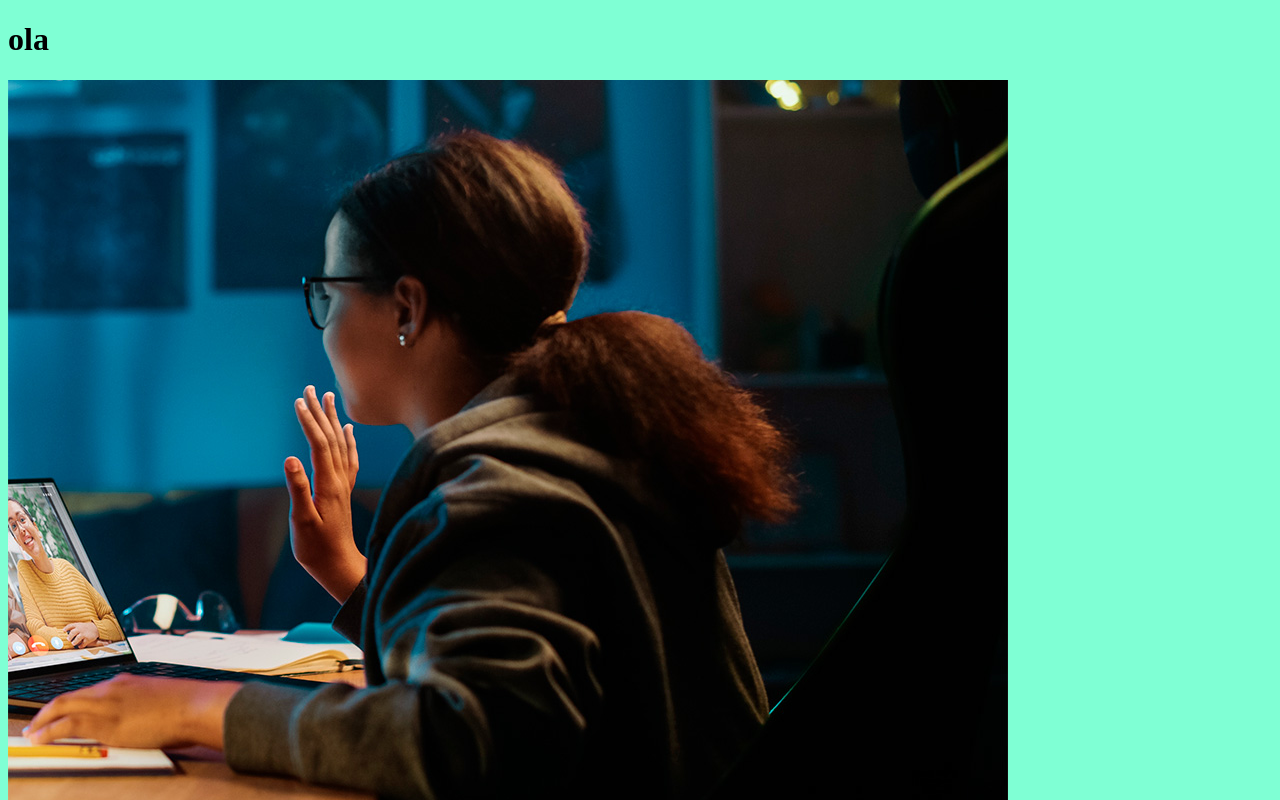
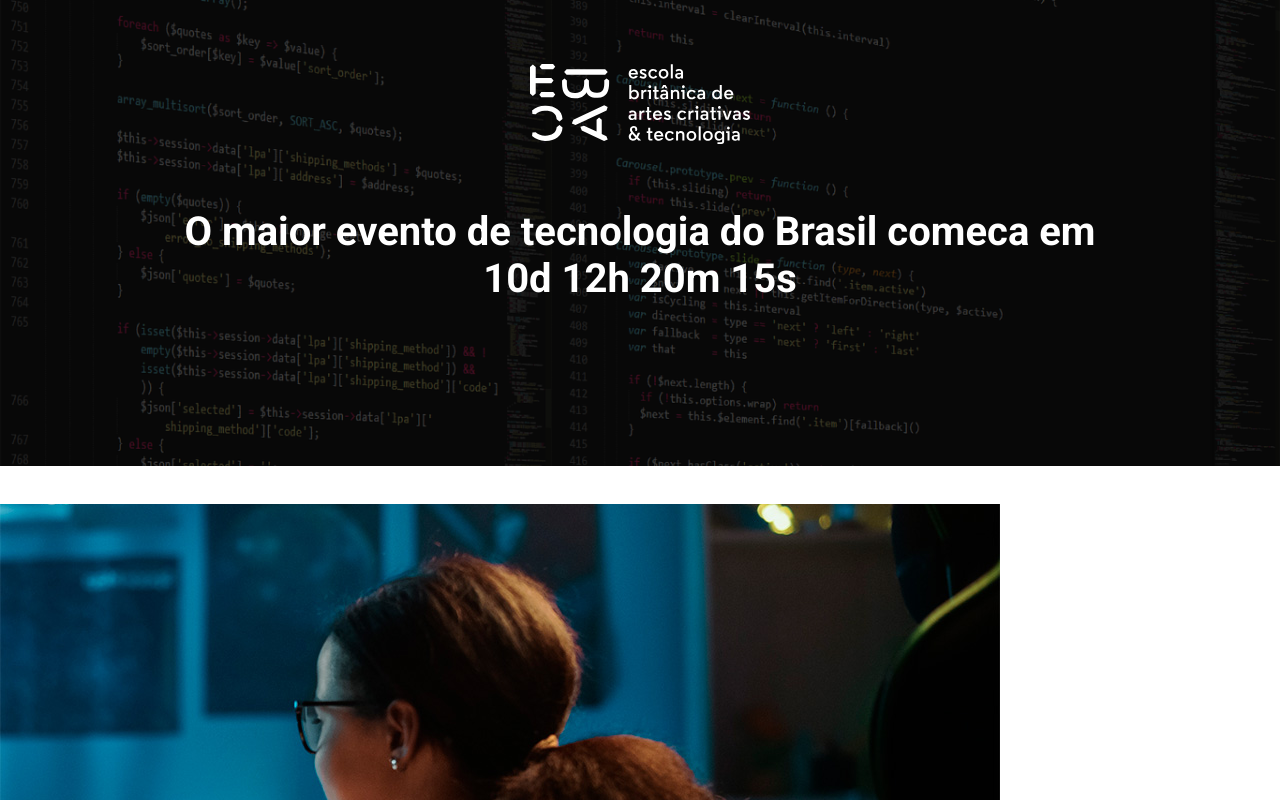
Before and after one commit to AlbertJohnson994/EBAC_TALKS, a website built with Parcel: page src/index.html in a window 1280 px wide. Shown: the top 800 px of the page. Built offline with nearby package versions, Linux system fonts and the light colour scheme.

Commit message:
criando a secao hero

```diff
--- a/src/index.html
+++ b/src/index.html
@@ -3,10 +3,21 @@
 <head>
     <meta charset="UTF-8">
     <meta name="viewport" content="width=device-width, initial-scale=1.0">
-    <title>Document</title>
+    <title>Ebac Tech Talks</title>
+    <link rel="preconnect" href="https://fonts.googleapis.com">
+    <link rel="preconnect" href="https://fonts.gstatic.com" crossorigin>
+    <link href="https://fonts.googleapis.com/css2?family=Lobster&family=Poppins&family=Roboto:wght@400;700&family=Ubuntu&display=swap" rel="stylesheet">
     <link rel="stylesheet" href="styles/main.scss">
 </head>
 <body>
+    <header class="hero">
+        <div class="container">
+            <img class="hero__logo" src="./images/ebac_logo.svg" alt="EBAC">
+            <p class="hero__text">
+                O maior evento de tecnologia do Brasil comeca em 10d 12h 20m 15s
+            </p>
+        </div>
+    </header>
     <h1>ola</h1>
     <img src="./images/backend.png" alt="backend">
     <script src="scripts/main.js"></script>
--- /dev/null
+++ b/src/styles/_hero.scss
@@ -0,0 +1,53 @@
+.hero {
+    padding-top: 64px;
+    padding-bottom: 100px;
+    background-image: url(../images/fundo.png);
+    background-repeat: no-repeat;
+    background-size: cover;
+    position: relative;
+
+    .container {
+        position: relative;
+    }
+
+    &::before {
+        position: absolute;
+        top: 0;
+        left: 0;
+        width: 100%;
+        height: 100%;
+        background-color: #000;
+        content: '';
+        opacity: 0.7;
+    }
+
+    &__text {
+        margin-top: 64px;
+        margin-bottom: 64px;
+        font: Roboto;
+        font-size: 40px;
+        font-weight: 800;
+        text-align: center;
+
+    }
+
+    &__logo {
+        margin: 0 auto;
+        height: 80px;
+        display: block;
+    }
+
+    @media (max-width:640px) {
+        padding: 40px 0;
+
+        &__logo {
+            height: 24px;
+        }
+
+        &__text {
+            font-size: 22px;
+            line-height: 24px;
+            margin: 24px 0;
+        }
+    }
+}
--- a/src/styles/main.scss
+++ b/src/styles/main.scss
@@ -1,3 +1,23 @@
-body {
-    background-color: aquamarine;
+@use "hero";
+
+* {
+    margin: 0;
+    padding: 0;
+    box-sizing: border-box;
+    font-family: Roboto, sans-serif;
+    color: #fff;
 }
+
+.container {
+    max-width: 960px;
+    width: 100%;
+    margin: 0 auto;
+
+    @media (max-width: 640px) {
+        max-width: 80%;
+    }
+
+    @media (max-width: 1024px) {
+        max-width: 90%;
+    }
+}
```
